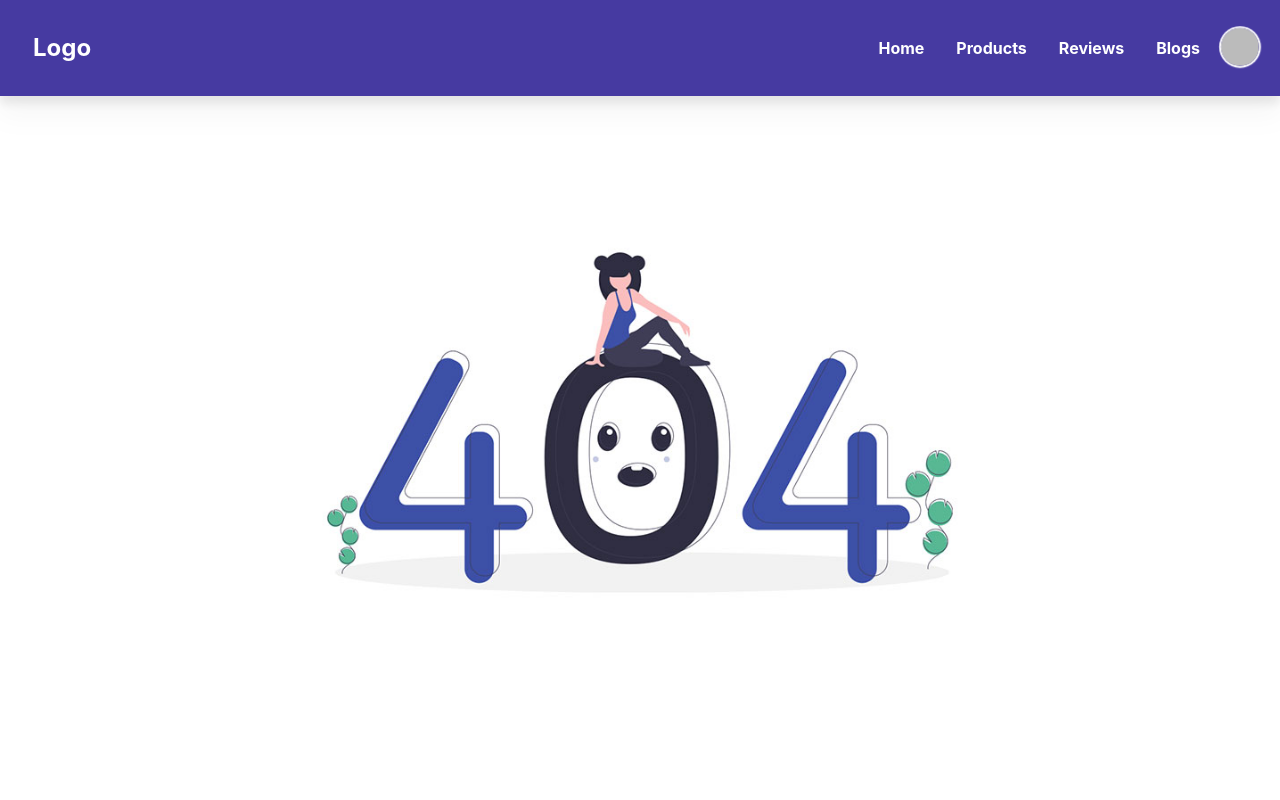
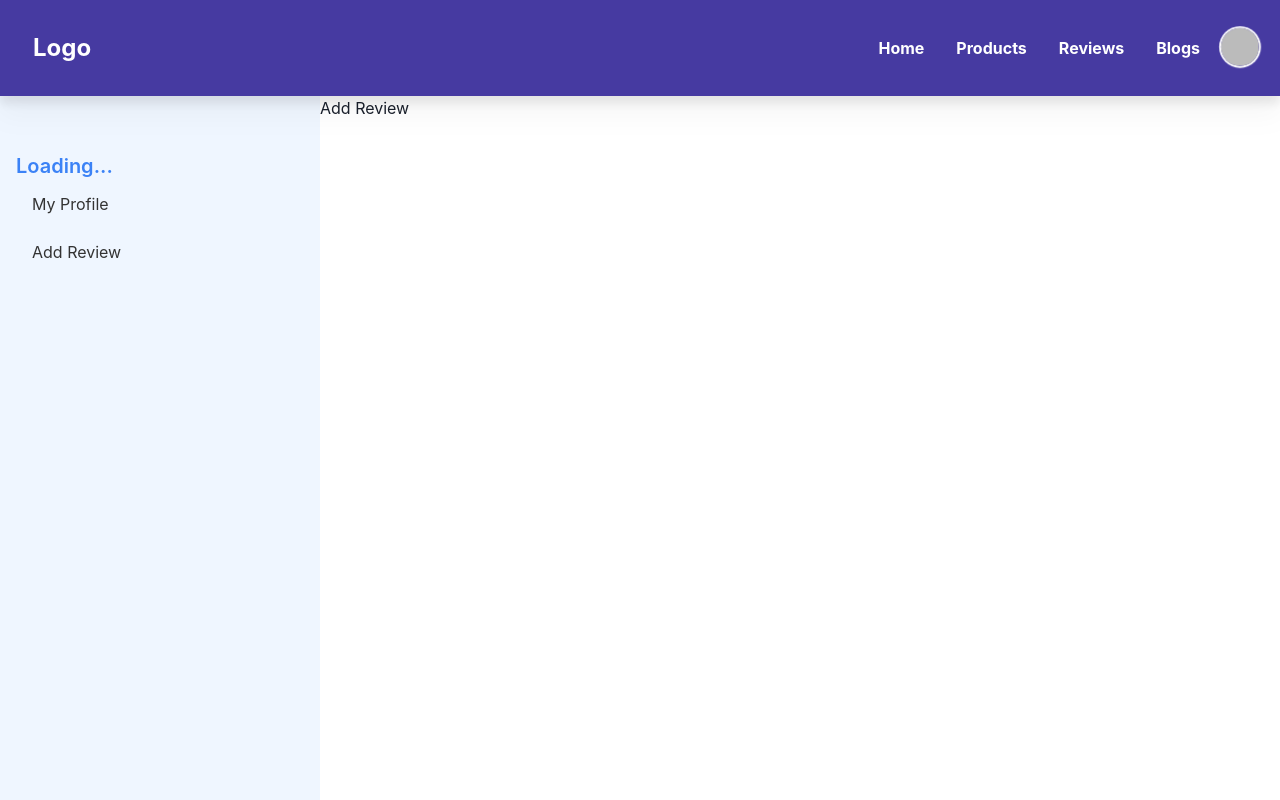
Before and after one commit to Team-Raihan/interior-exterior-design-system-client-side, a React (Create React App) app: page /dashboard/add-review in a window 1280 px wide. Shown: the top 800 px of the page. Built offline with nearby package versions, Linux system fonts and the light colour scheme; no server answers; sample sign-in values are in the browser's storage.

Commit message:
Dashboard setup accoradign to admin and normal user

```diff
--- /dev/null
+++ b/src/Components/Dashboard/AddReview/AddReview.jsx
@@ -0,0 +1,9 @@
+import React from 'react'
+
+const AddReview = () => {
+  return (
+    <h1>Add Review</h1>
+  )
+}
+
+export default AddReview
--- /dev/null
+++ b/src/Components/Dashboard/Profile/MyProfile.jsx
@@ -0,0 +1,14 @@
+import React from 'react'
+import welcome from "../../../assets/banner/welcome.png";
+const MyProfile = () => {
+  return (
+    <>
+          <h2 className="md:text-4xl text-center font-bold text-secondary uppercase mt-4">
+          Welcome to your Dashboard
+        </h2>
+        <img className="w-fit mx-auto" src={welcome} alt="welcome Banner" />
+    </>
+  )
+}
+
+export default MyProfile
--- a/src/Components/RequireAuth/RequireAuth.jsx
+++ b/src/Components/RequireAuth/RequireAuth.jsx
@@ -6,9 +6,10 @@ import {
 import { Navigate, useLocation } from "react-router-dom";
 import { toast, ToastContainer } from "react-toastify";
 import "react-toastify/dist/ReactToastify.css";
-import auth from "../../Firebase-Setup/firebase.init";
+import auth from "../../Firebase/Firebase.init";
 
-import Loading from "../../Pages/SharedPages/Loading/Loading";
+
+
 
 const RequireAuth = ({ children }) => {
     const location = useLocation();
@@ -16,7 +17,7 @@ const RequireAuth = ({ children }) => {
     const [sendEmailVerification, sending, error] =
         useSendEmailVerification(auth);
     if (loading) {
-        return <Loading></Loading>;
+        return ;
     }
 
     if (!user) {
--- a/src/Components/Routers/Routes.js
+++ b/src/Components/Routers/Routes.js
@@ -5,6 +5,9 @@ import Dashboard from "../../Pages/Dashboard/Dashboard";
 import Home from "../../Pages/HomePage/Home";
 import FeatureWorkDetails from "../FeatureWorkDetails/FeatureWorkDetails";
 import NewsDetails from "../NewsDetails/NewsDetails";
+import RequireAuth from "../RequireAuth/RequireAuth";
+import MyProfile from "../Dashboard/Profile/MyProfile";
+import AddReview from "../Dashboard/AddReview/AddReview";
 import NotFound from "../Shared/NotFound/NotFound";
 import paths from "./routerPath";
 const RoutesPath = () => {
@@ -14,7 +17,28 @@ const RoutesPath = () => {
       <Route path={paths.authentication} element={<Authentication />} />
       <Route path={paths.featureWorkDetails} element={<FeatureWorkDetails />} />
       <Route path={paths.newsDetails} element={<NewsDetails />} />
-      <Route path={paths.dashboard} element={<Dashboard />} />
+      <Route path={paths.dashboard} element={<Dashboard />} >
+
+
+                            <Route
+                                index
+                                element={
+                                    <RequireAuth>
+                                       <MyProfile></MyProfile>
+                                    </RequireAuth>
+                                }
+                            />
+
+                            <Route
+                                path="add-review"
+                                element={
+                                    <RequireAuth>
+                                      <AddReview/>
+                                    </RequireAuth>
+                                }
+                            />
+      </Route>
+
       <Route path="*" element={<NotFound />} />
     </Routes>
   );
--- a/src/Pages/Dashboard/Dashboard.jsx
+++ b/src/Pages/Dashboard/Dashboard.jsx
@@ -4,29 +4,26 @@ import { Link as NavLink, Outlet } from "react-router-dom";
 import auth from "../../Firebase/Firebase.init";
 import useAdmin from "../../hooks/useAdmin";
 import "./Dashboard.css";
-import welcome from "../../assets/banner/welcome.png";
+
 
 const Dashboard = () => {
   const [user] = useAuthState(auth);
-  const [admin] = useAdmin(user);
+  const [admin,adminLoading] = useAdmin(user?.email);
 
   return (
     <div className="drawer drawer-mobile ">
       <input id="dashboard-sidebar" type="checkbox" className="drawer-toggle" />
       <div className="drawer-content">
-        <h2 className="md:text-4xl text-center font-bold text-secondary uppercase mt-4">
-          Welcome to your Dashboard
-        </h2>
-        <img className="w-fit mx-auto" src={welcome} alt="welcome Banner" />
-        <Outlet></Outlet>
+        <Outlet/>
       </div>
       <div className="drawer-side">
         <label htmlFor="dashboard-sidebar" className="drawer-overlay"></label>
         <ul className="menu p-4 overflow-y-auto w-80 bg-blue-50 text-base-content">
+          {adminLoading && <p className="mt-10 text-xl font-semibold text-blue-500">Loading...</p>}
           {!admin && (
             <>
               <li>
-                <NavLink to="/dashboard/my-booking">My Booking</NavLink>
+                <NavLink to="/dashboard">My Profile</NavLink>
               </li>
               <li>
                 <NavLink to="/dashboard/add-review">Add Review</NavLink>
@@ -36,7 +33,7 @@ const Dashboard = () => {
           {admin && (
             <>
               <li>
-                <NavLink to="/dashboard/users">All Users</NavLink>
+                <NavLink  to="/dashboard/users">All Users</NavLink>
               </li>
               <li>
                 <NavLink to="/dashboard/add-feature-work">
--- a/src/hooks/useAdmin.js
+++ b/src/hooks/useAdmin.js
@@ -1,12 +1,11 @@
 import { useEffect, useState } from "react";
 
-const useAdmin = (user) => {
+const useAdmin = (email) => {
     const [admin, setAdmin] = useState(false);
     const [adminLoading, setAdminLoading] = useState(true);
     useEffect(() => {
-        const email = user?.email;
         if (email) {
-            fetch(`https://elctrofy.herokuapp.com/admin/${email}`, {
+            fetch(`http://localhost:5000/api/user/admin/${email}`, {
                 method: "GET",
                 headers: {
                     "content-type": "application/json",
@@ -21,7 +20,7 @@ const useAdmin = (user) => {
                     setAdminLoading(false);
                 });
         }
-    }, [user]);
+    }, [email]);
 
     return [admin, adminLoading];
 };
--- a/src/hooks/useToken.js
+++ /dev/null
@@ -1,27 +0,0 @@
-import { useEffect, useState } from "react";
-
-const useToken = (user) => {
-    const [token, setToken] = useState("");
-    useEffect(() => {
-        const email = user?.user?.email;
-        const currentUser = { email: email };
-        if (email) {
-            fetch(`https://elctrofy.herokuapp.com/user/${email}`, {
-                method: "PUT",
-                headers: {
-                    "content-type": "application/json",
-                },
-                body: JSON.stringify(currentUser),
-            })
-                .then((res) => res.json())
-                .then((data) => {
-                    const accessToken = data.token;
-                    localStorage.setItem("accessToken", accessToken);
-                    setToken(accessToken);
-                });
-        }
-    }, [user]);
-    return [token];
-};
-
-export default useToken;
```
